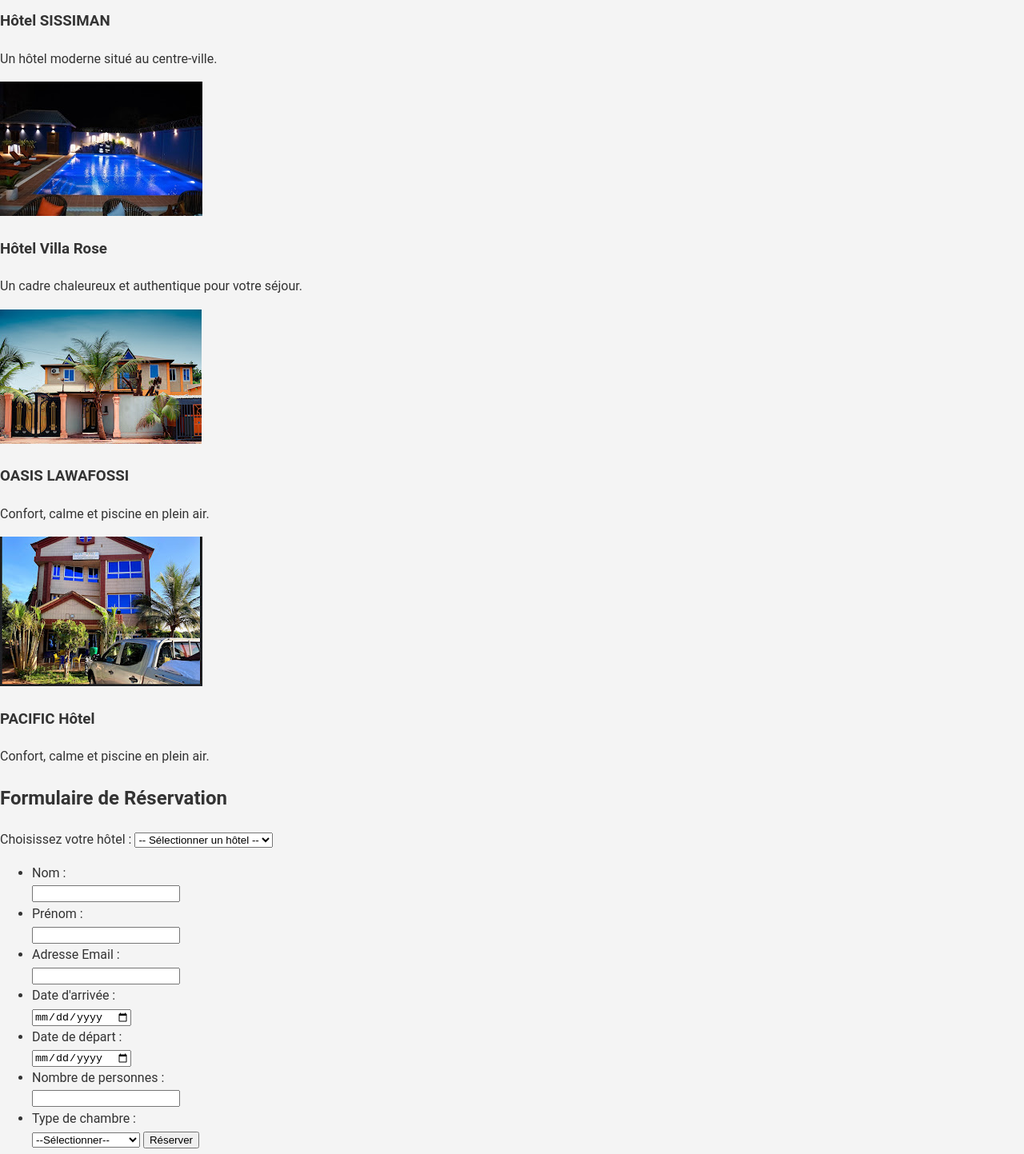
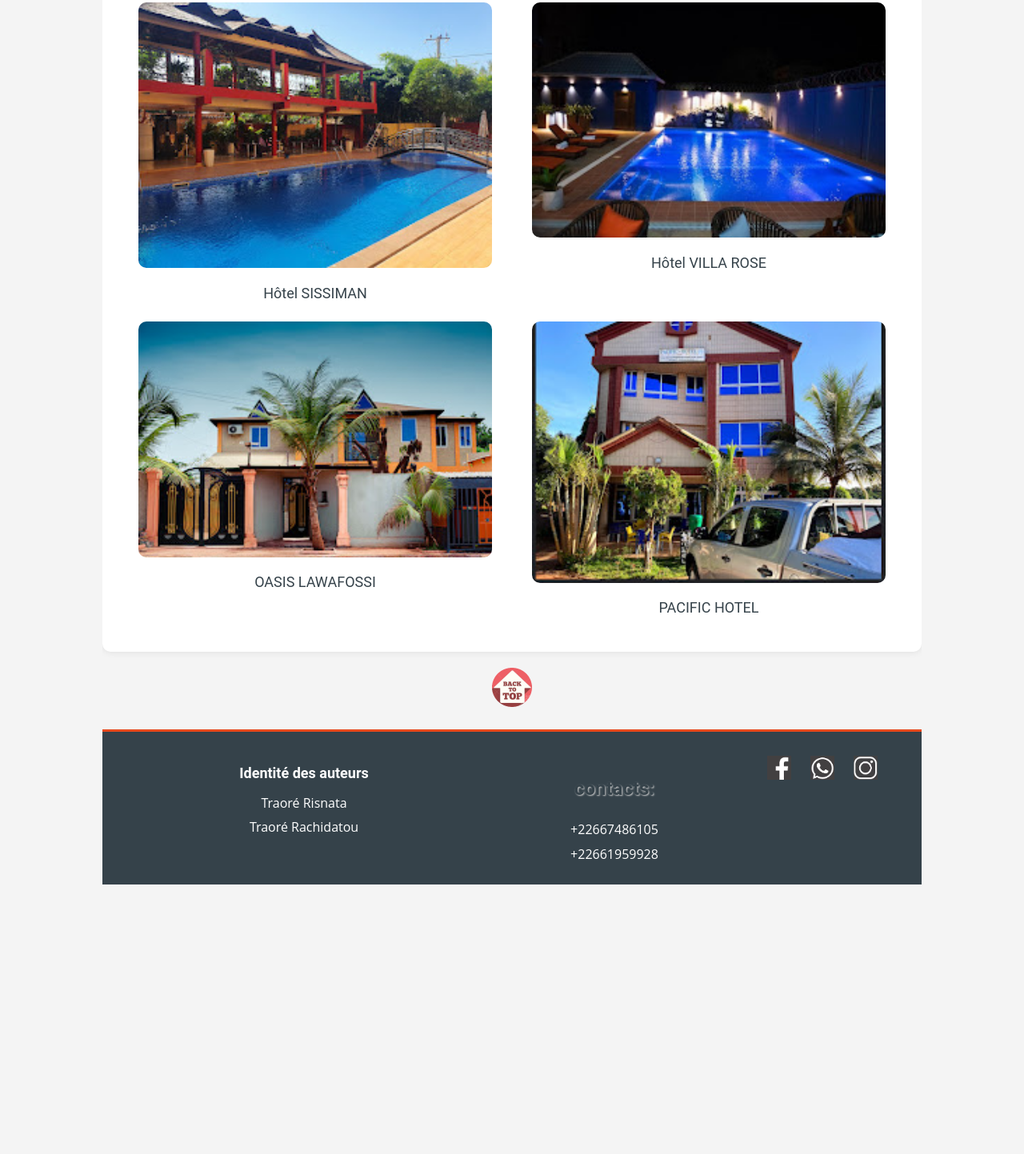
Before and after one commit to YANE-123/Rachidatou-Traor-Risnata-Traor-, a plain HTML site: page réservation.html in a window 1280 px wide. Shown: the part 397-1840 px from the top of the page at 80% size. After the commit the page ends 1503 px from the top, so only its background shows below. Drawn offline with Linux system fonts and the light colour scheme.

Commit message:
Update réservation.html

```diff
--- a/réservation.html
+++ b/réservation.html
@@ -2,12 +2,13 @@
 <html>
 <head>
     <meta name="viewport" content="width=device-width, initial-scale=1.0">
-    <meta charset="utf-8"/>
-    <link rel="stylesheet" href="style10.css"/>
+    <meta charset="utf-8" />
+    <link rel="stylesheet" href="style10.css" />
     <title>Les sites touristiques de Bobo-Dioulasso</title>
 </head>
-<body>
-    <div id="blocpage">
+
+<body id="top">
+    <div id="bloc_page">
         <header>
             <div id="titre_principale">
                 <img src="R.jpg" width="100" height="90" alt="logo du groupe" id="logo"/>
@@ -22,82 +23,35 @@
                 </ul>
             </nav>
         </header>
+
+        <section>
+            <h1>Reservation d'hotel à Bobo</h1>
+            <h2>Choisissez votre hôtel</h2>
+            <div class="hotels">
+                <div class="hotel">
+                    <a href="formulairereservation1.html">
+                        <img src="hotel1.jpg" title="Cliquez pour réserver" alt="Hôtel 1">
+                        <figcaption>Hôtel SISSIMAN</figcaption>
+                    </a>
                 </div>
-
-
-<div class="hotel-list">
-    <div class="hotel-card">
-      <img src="hotel1.jpg" alt="HOTEL SISSIMAN">
-      <div class="hotel-info">
-        <h3>Hôtel SISSIMAN</h3>
-        <p>Un hôtel moderne situé au centre-ville.</p>
+                <div class="hotel">
+                    <a href="formulairereservation2.html">
+                        <img src="hotel2.jpg" title="Cliquez pour réserver" alt="Hôtel 2">
+                        <figcaption>Hôtel VILLA ROSE</figcaption>
+                    </a>
                 </div>
+                <div class="hotel">
+                    <a href="formulairereservation3.html">
+                        <img src="hotel3.jpg" title="Cliquez pour réserver" alt="Hôtel 3">
+                        <figcaption>OASIS LAWAFOSSI</figcaption>
+                    </a>
                 </div>
-    <div class="hotel-card">
-
-      <img src="hotel2.jpg" alt="Hôtel Villa Rose">
-      <div class="hotel-info">
-        <h3>Hôtel Villa Rose</h3>
-        <p>Un cadre chaleureux et authentique pour votre séjour.</p>
+                <div class="hotel">
+                    <a href="formulairereservation4.html">
+                        <img src="hotel4.jpg" title="Cliquez pour réserver" alt="Hôtel 4">
+                        <figcaption>PACIFIC HOTEL</figcaption>
+                    </a>
                 </div>
-    </div>
-    <div class="hotel-card">
-      <img src="hotel3.jpg" alt="OASIS LAWAFOSSI">
-      <div class="hotel-info">
-        <h3>OASIS LAWAFOSSI</h3>
-        <p>Confort, calme et piscine en plein air.</p>
-      </div>
-    </div>
-  </div>
-<div class="hotel-card">
-      <img src="hotel4.jpg" alt="PACIFIC Hôtel ">
-      <div class="hotel-info">
-        <h3>PACIFIC Hôtel</h3>
-        <p>Confort, calme et piscine en plein air.</p>
-      </div>
-    </div>
-  </div>
-  <form action="#" method="post">
-    <h2>Formulaire de Réservation</h2>
-    <label for="hotel">Choisissez votre hôtel :</label>
-    <select name="hotel" id="hotel" required>
-      <option value="">-- Sélectionner un hôtel --</option>
-      <option value="Hôtel SISSIMAN">Hôtel SISSIMAN</option>
-      <option value="Hôtel_villa_rose">Hôtel Villa Rose</option>
-      <option value="OASIS LAWAFOSSI">OASIS LAWAFOSSI</option>
-      <option value="PACIFIQUE_Hôtel">PACIFIC Hôtel</option>
-    </select>
-<div class="container">
-  <form action="#" method="POST">
-   <ul>
-    <li><label for="name">Nom :</label></li>
-    <input type="text" id="name" name="name" required>
- <li><label for="name">Prénom :</label></li>
-    <input type="text" id="name" prénom="name" required>
-
-   <li> <label for="email">Adresse Email :</label></li>
-    <input type="email" id="email" name="email" required>
-
-    <li><label for="checkin">Date d'arrivée :</label></li>
-    <input type="date" id="checkin" name="checkin" required>
-
-    <li><label for="checkout">Date de départ :</label></li>
-    <input type="date" id="checkout" name="checkout" required>
-
-    <li><label for="guests">Nombre de personnes :</label></li>
-    <input type="number" id="guests" name="guests" min="1" required>
-
-    <li><label for="room">Type de chambre :</label></li>
-    <select id="room" name="room" required>
-      <option value="">--Sélectionner--</option>
-      <option value="standard">Chambre Standard</option>
-      <option value="double">Chambre Double</option>
-      <option value="suite">Suite</option>
-        </ul>
-    </select>
-
-    <button type="submit">Réserver</button>
-  </form>
             </div>
         </section>
 
@@ -120,6 +74,6 @@
                 <a href="https://www.instagram.com" target="_blank"><img src="instagram1.png" alt="Instagram"></a>
             </div>
         </footer>
-    <script src="js de l'accueil7.js"></script>
+    </div>
 </body>
 </html>
```
Lines whose indentation alone changed are shown as unchanged.
